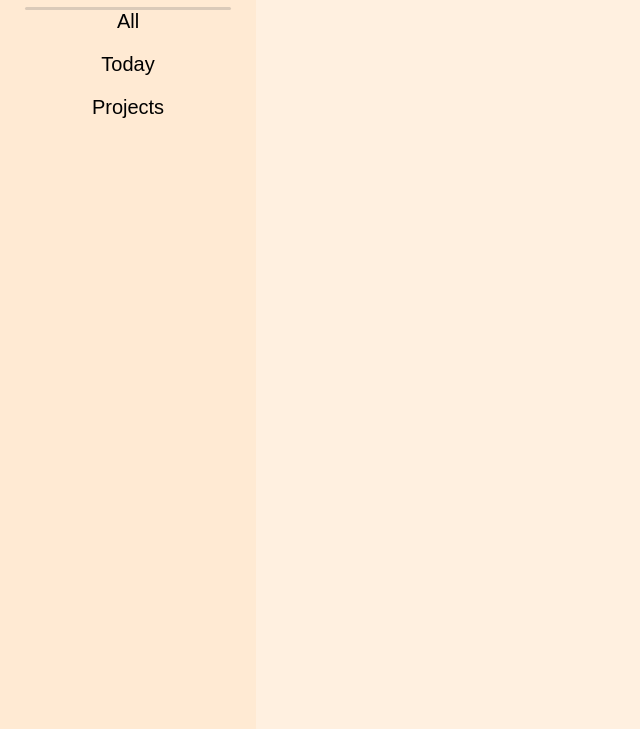
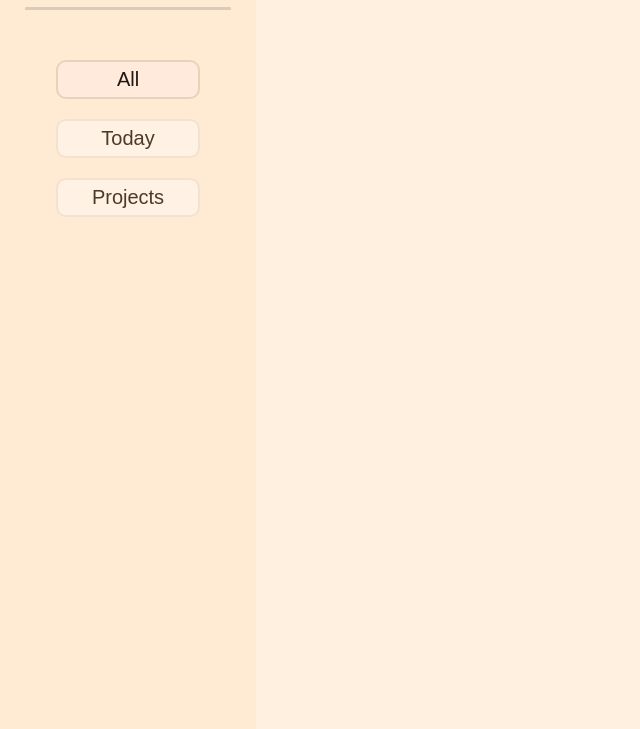
Before and after one commit to sxmurxi35/todo, a website built with webpack: page src/template.html in a window 1280 px wide. Shown: the part 71-800 px from the top of the page, without its empty margins (0-640 px from the left). Built offline with nearby package versions, Linux system fonts and the light colour scheme.

Commit message:
Styled buttons

```diff
--- a/src/styles/style.css
+++ b/src/styles/style.css
@@ -29,23 +29,45 @@ aside h1 {
   text-align: center;
   font-size: 4.2rem;
   margin-bottom: 10px;
-  color: #3A3A3A;
+  color: #3a3a3a;
 }
 
 .h-line {
   height: 3px;
   background-color: #dacab9;
   border-radius: 10px;
+
+  margin-bottom: 50px;
 }
 
-.sect-buttons{
+.sect-buttons {
   display: flex;
   flex-direction: column;
   justify-content: center;
   align-items: center;
+  flex: 1;
   gap: 20px;
 }
 
-a {
+button {
   font-size: 2rem;
+  background-color: #FFF1E4;
+  width: 70%;
+  padding: 6px 7px;
+  border: 2px solid #F3E2CF;
+  color: #4a3a2a;
+  border-radius: 10px;
+  transition: all 0.3s ease;
 }
+
+button:hover {
+  color: #2f241a;
+  background-color: #FFEEE0;
+  border: 2px solid #EEDBC6;
+}
+
+button.selected {
+  background-color: #FFEADB;
+  border: 2px solid #E7D2BB;
+  color: #1f1812;
+}
--- a/src/template.html
+++ b/src/template.html
@@ -12,9 +12,9 @@
         <div class="h-line"></div>
 
         <section class="sect-buttons">
-          <a>All</a>
-          <a>Today</a>
-          <a>Projects</a>
+          <button class="selected">All</button>
+          <button>Today</button>
+          <button>Projects</button>
         </section>
       </aside>
       <section class="page-content">.</section>
```
